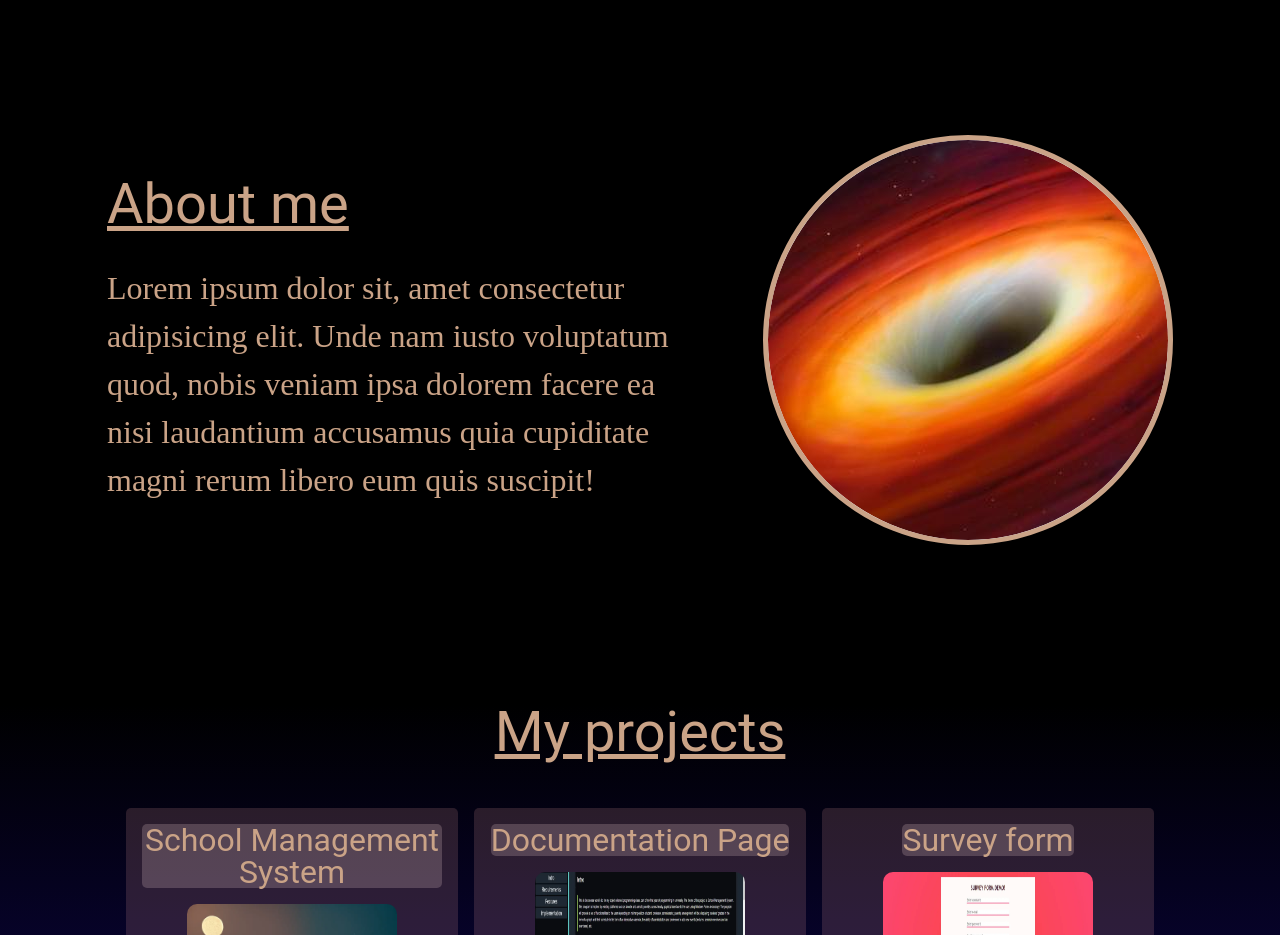
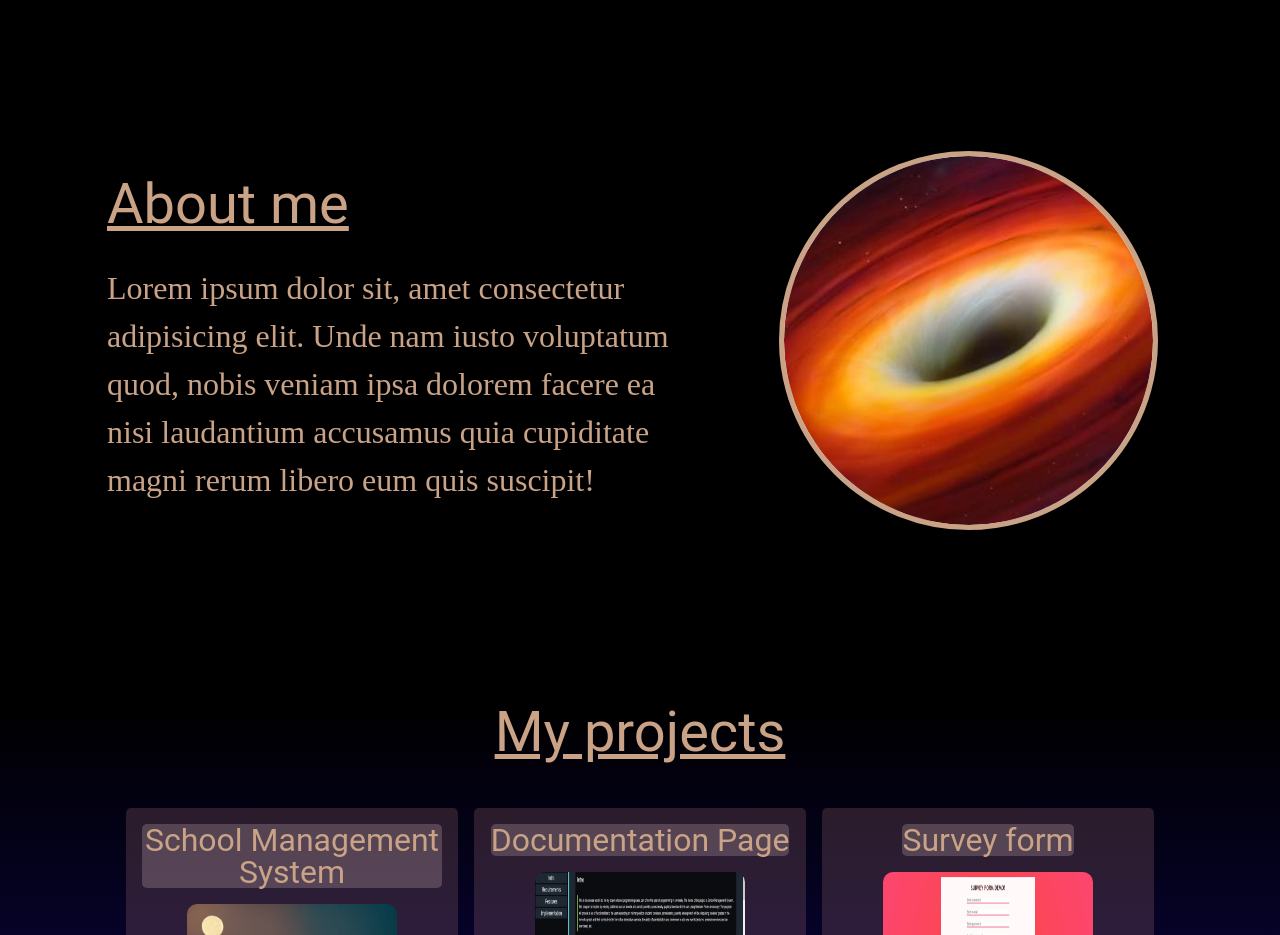
Before and after one commit to SpasMilenkov/Portfolio-website, a Vue app: page / in a window 1280 px wide. Shown: the part 880-1815 px from the top of the page. Built offline with nearby package versions, Linux system fonts and the light colour scheme.

Commit message:
Fix link hitbox being too big than it should

```diff
--- a/src/components/AboutMe.vue
+++ b/src/components/AboutMe.vue
@@ -24,14 +24,14 @@
         </div>
         <div class="image-container">
             <a
-                @mouseenter="setIcon()"
-                @mouseleave="setProfile()"
-                @touchstart="setIcon()"
-                @touchend="setProfile()"
 
                 class="git-link"  href="https://github.com/Clash2453" target="_blank"
                 >
                 <img
+                    @mouseenter="setIcon()"
+                    @mouseleave="setProfile()"
+                    @touchstart="setIcon()"
+                    @touchend="setProfile()"
                     class="github-pfp"
                     alt="My github profile picture"
                     :src="profilePic"
@@ -78,7 +78,7 @@
         height: 100%;
     }
     .github-pfp{
-        width: 100%;
+        width: 90%;
         max-width: 410px;
         height: auto;
         aspect-ratio: 1/1;
@@ -91,6 +91,7 @@
         align-items: center;
         justify-content: center;
         max-width: 410px;
+        border-radius: 50%;
     }
 
     @media only screen and (max-width:750px){
```
